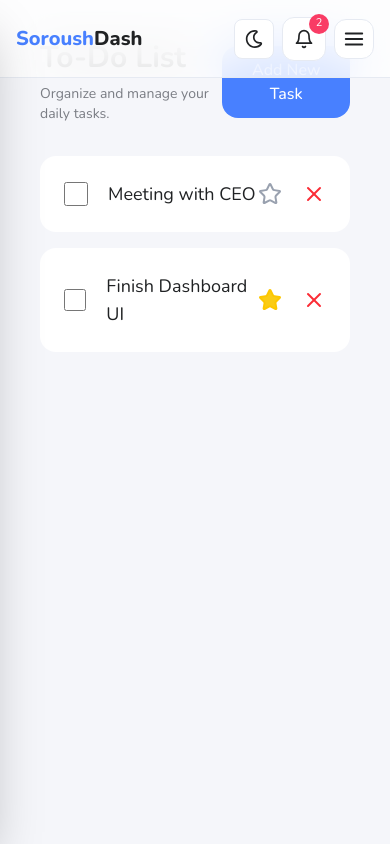
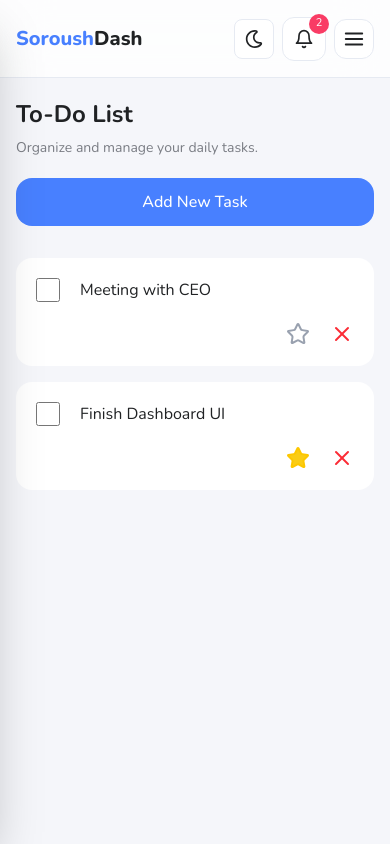
Before and after one commit to SoroushTarizade/modern-admin-dashboard, a Next.js app: page /to-do in a window 390 px wide. Built offline with nearby package versions, Linux system fonts and the light colour scheme.

Commit message:
responsive a to do page

```diff
--- a/app/to-do/page.tsx
+++ b/app/to-do/page.tsx
@@ -20,53 +20,56 @@ export default function TodoPage() {
     toggleFavorite,
   } = useTodo();
 
-  const [modalOpen, setModalOpen] =
-    useState(false);
+  const [modalOpen, setModalOpen] = useState(false);
 
   return (
-    <div className="bg-background text-foreground flex justify-center">
-
-      <div className="flex w-[1440px]">
-
+    <div
+      className="
+        min-h-screen
+        bg-background
+        text-foreground
+      "
+    >
       <Sidebar />
 
-        <div className="flex-1">
+      <Header title="To-Do List" />
 
-          <Header />
+      <main
+        className="
+          pt-[98px]
+          px-4
+          sm:px-6
+          lg:px-8
 
-          <main className="p-10">
-
+          md:ml-[220px]
+          lg:ml-[240px]
+        "
+      >
+        <div
+          className="
+            mx-auto
+            w-full
+            max-w-7xl
+          "
+        >
           <TodoHeader
-              onAddTask={() =>
-                setModalOpen(true)
-              }
+            onAddTask={() => setModalOpen(true)}
           />
 
           <TodoList
             tasks={tasks}
-              onToggleComplete={
-                toggleComplete
-              }
-              onToggleFavorite={
-                toggleFavorite
-              }
+            onToggleComplete={toggleComplete}
+            onToggleFavorite={toggleFavorite}
             onDelete={deleteTask}
           />
-
+        </div>
       </main>
-
-        </div>
-
-      </div>
 
       <AddTaskModal
         open={modalOpen}
-        onClose={() =>
-          setModalOpen(false)
-        }
+        onClose={() => setModalOpen(false)}
         onSave={addTask}
       />
-
     </div>
   );
 }
--- a/components/todo/AddTaskModal.tsx
+++ b/components/todo/AddTaskModal.tsx
@@ -36,9 +36,9 @@ export default function AddTaskModal({
     if (!open) return null;
 
     return (
-        <div className="fixed inset-0 z-50 flex items-center justify-center bg-black/40 p-4">
+        <div className="fixed inset-0  z-50 flex items-center justify-center bg-black/40 p-4">
 
-            <div className="w-full max-w-lg rounded-2xl bg-card shadow-2xl">
+            <div className="w-full max-w-lg rounded-2xl bg-card shadow-2xl overflow-hidden">
 
                 {/* Header */}
 
--- a/components/todo/EmptyState.tsx
+++ b/components/todo/EmptyState.tsx
@@ -4,18 +4,18 @@ import { ClipboardList } from "lucide-react";
 
 export default function EmptyState() {
     return (
-        <div className="flex h-[450px] flex-col items-center justify-center rounded-2xl bg-card">
+        <div className="flex min-h-[300px] sm:min-h-[450px] flex-col items-center justify-center rounded-2xl bg-card">
 
             <ClipboardList
-                size={70}
-                className="text-gray-400"
+                size={60}
+                className="text-gray-400 sm:h-[70px] sm:w-[70px]"
             />
 
-            <h2 className="mt-6 text-2xl font-semibold text-foreground">
+            <h2 className="mt-6 text-center text-xl font-semibold sm:text-2xl">
                 No Tasks Yet
             </h2>
 
-            <p className="mt-2 text-muted-foreground">
+            <p className="mt-2 px-6 text-center text-sm text-muted-foreground">
                 Click on "Add New Task" to create your first task.
             </p>
 
--- a/components/todo/TodoHeader.tsx
+++ b/components/todo/TodoHeader.tsx
@@ -8,9 +8,9 @@ export default function TodoHeader({
     onAddTask,
 }: TodoHeaderProps) {
     return (
-        <div className="mb-8 flex items-center justify-between">
+        <div className="mb-8 flex flex-col gap-5 sm:flex-row sm:items-center sm:justify-between">
             <div>
-                <h1 className="text-3xl font-bold text-foreground">
+                <h1 className="text-2xl font-bold text-foreground sm:text-3xl">
                     To-Do List
                 </h1>
 
@@ -21,7 +21,9 @@ export default function TodoHeader({
 
             <button
                 onClick={onAddTask}
-                className="rounded-2xl bg-primary px-6 py-3 font-medium text-white transition hover:opacity-90"
+                className="w-full rounded-2xl bg-primary px-6 py-3 font-medium text-white transition hover:opacity-90
+                sm:w-auto
+                "
             >
                 Add New Task
             </button>
--- a/components/todo/TodoItem.tsx
+++ b/components/todo/TodoItem.tsx
@@ -22,13 +22,13 @@ export default function TodoItem({
 }: TodoItemProps) {
     return (
         <div
-            className={`flex items-center justify-between rounded-2xl px-6 py-6 transition-all duration-300
+            className={`flex flex-col gap-5 p-5 sm:flex-row sm:items-center sm:justify-between rounded-2xl  transition-all duration-300
       ${task.completed
                     ? "bg-primary"
                     : "bg-card"
                 }`}
         >
-            <div className="flex items-center gap-5">
+            <div className="flex items-start gap-5">
 
                 <input
                     type="checkbox"
@@ -40,8 +40,8 @@ export default function TodoItem({
                 />
 
                 <p
-                    className={`text-lg transition-all
-          ${task.completed
+                    className={`text-base sm:text-lg break-words transition-all
+                            ${task.completed
                             ? "line-through text-white opacity-80"
                             : "text-foreground"
                         }`}
@@ -51,7 +51,7 @@ export default function TodoItem({
 
             </div>
 
-            <div className="flex items-center gap-5">
+            <div className="flex items-center justify-end  gap-5 sm:justify-center">
 
                 {task.completed ? (
                     <Trash2
```
Lines whose indentation alone changed are shown as unchanged.
